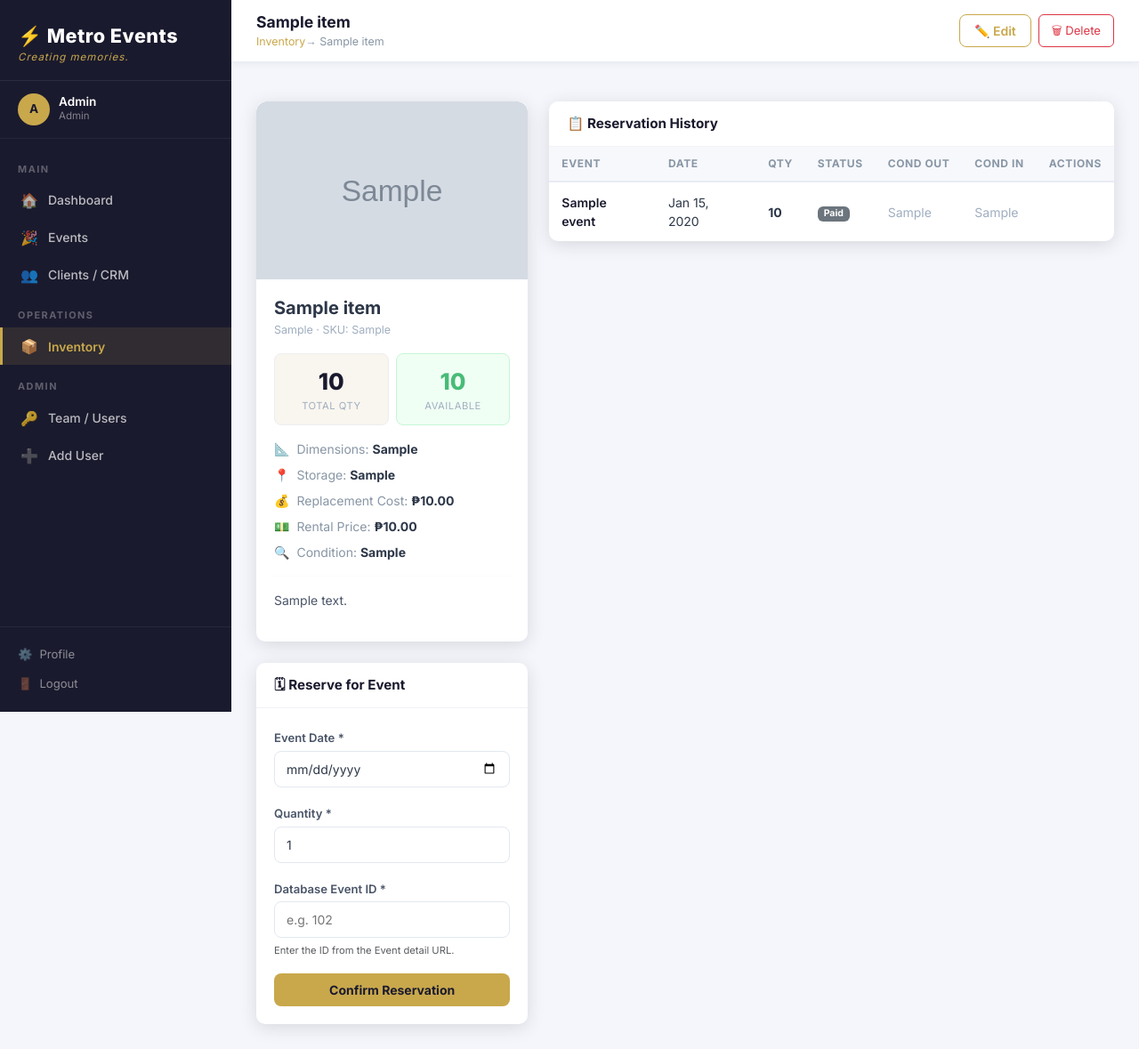
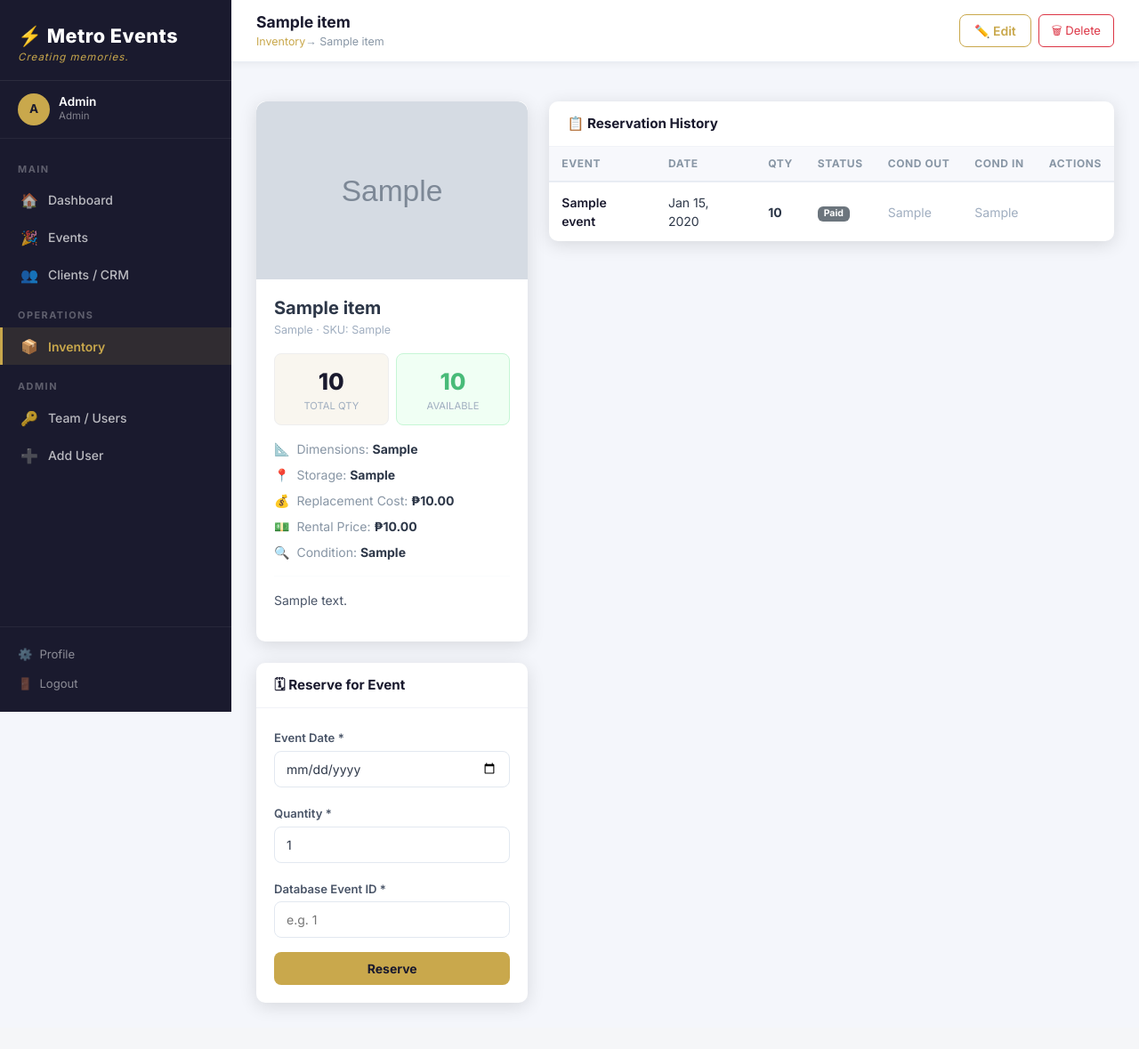
Before and after one commit to meisems/metroevents, a Flask app: page /inventory/1 in a window 1280 px wide. Shown: the whole page at 89% size. After the commit the page ends 1134 px from the top, so only its background shows below. Run offline with Flask 3, Linux system fonts and the light colour scheme; a user stored in the database is signed in; tables that the repository leaves empty hold one stand-in row (values such as "Sample post"); grey boxes marked "Sample" are stand-in pictures.

Commit message:
Update detail.html

```diff
--- a/templates/inventory/detail.html
+++ b/templates/inventory/detail.html
@@ -12,15 +12,13 @@
     ✏️ Edit
   </a>
 
-  {% if current_user.is_admin %}
   <form action="{{ url_for('inventory.delete_item', item_id=item.id) }}" method="POST"
-        onsubmit="return confirm('Permanently remove {{ item.name }} from inventory? This cannot be undone.');">
+        onsubmit="return confirm('Permanently remove {{ item.name }}?');">
     <input type="hidden" name="csrf_token" value="{{ csrf_token() }}" />
     <button type="submit" class="btn btn-outline-danger" style="padding: 8px 14px; font-size: 0.82rem;">
       🗑 Delete
     </button>
   </form>
-  {% endif %}
 </div>
 {% endblock %}
 
@@ -44,7 +42,7 @@
           <div class="col-6">
             <div style="background:#F9F6EF; border-radius:8px; padding:12px; text-align:center; border: 1px solid #eee;">
               <div style="font-size:1.6rem; font-weight:800; color:#1A1A2E;">{{ item.total_qty }}</div>
-              <div class="text-muted-sm" style="font-size: 0.7rem; text-transform: uppercase; letter-spacing: 0.5px;">Total Qty</div>
+              <div class="text-muted-sm" style="font-size: 0.7rem; text-transform: uppercase;">Total Qty</div>
             </div>
           </div>
           <div class="col-6">
@@ -52,7 +50,7 @@
               <div style="font-size:1.6rem; font-weight:800; color:{{ '#F56565' if item.available_qty == 0 else '#48BB78' }};">
                 {{ item.available_qty }}
               </div>
-              <div class="text-muted-sm" style="font-size: 0.7rem; text-transform: uppercase; letter-spacing: 0.5px;">Available</div>
+              <div class="text-muted-sm" style="font-size: 0.7rem; text-transform: uppercase;">Available</div>
             </div>
           </div>
         </div>
@@ -79,7 +77,7 @@
 
         {% if item.description %}
         <hr class="divider" />
-        <p style="font-size:.875rem; color:#4A5568; line-height: 1.5;">{{ item.description }}</p>
+        <p style="font-size:.875rem; color:#4A5568;">{{ item.description }}</p>
         {% endif %}
       </div>
     </div>
@@ -95,14 +93,13 @@
           </div>
           <div class="mb-3">
             <label class="me-form-label">Quantity *</label>
-            <input type="number" name="quantity" class="me-form-control" value="1" min="1" max="{{ item.total_qty }}" required />
+            <input type="number" name="quantity" class="me-form-control" value="1" min="1" required />
           </div>
           <div class="mb-3">
             <label class="me-form-label">Database Event ID *</label>
-            <input type="number" name="event_id" class="me-form-control" placeholder="e.g. 102" required />
-            <small class="text-muted" style="font-size: 0.7rem;">Enter the ID from the Event detail URL.</small>
+            <input type="number" name="event_id" class="me-form-control" placeholder="e.g. 1" required />
           </div>
-          <button type="submit" class="btn-gold w-100 justify-content-center">Confirm Reservation</button>
+          <button type="submit" class="btn-gold w-100 justify-content-center">Reserve</button>
         </form>
       </div>
     </div>
@@ -112,28 +109,19 @@
     <div class="me-card">
       <div class="me-card-header"><h5>📋 Reservation History</h5></div>
       <div class="me-card-body p-0">
-        <div class="table-responsive">
         <table class="me-table mb-0">
           <thead>
-              <tr>
-                <th>Event</th>
-                <th>Date</th>
-                <th>Qty</th>
-                <th>Status</th>
-                <th>Cond Out</th>
-                <th>Cond In</th>
-                <th class="text-end">Actions</th>
-              </tr>
+            <tr><th>Event</th><th>Date</th><th>Qty</th><th>Status</th><th>Cond Out</th><th>Cond In</th><th class="text-end">Actions</th></tr>
           </thead>
           <tbody>
             {% for r in reservations %}
             <tr>
               <td>
                 {% if r.event %}
-                  <a href="{{ url_for('events.detail', event_id=r.event.id, tab='inventory') }}" style="font-weight:600; color:#1A1A2E;">
+                <a href="{{ url_for('events.detail', event_id=r.event.id) }}" style="font-weight:600; color:#1A1A2E;">
                   {{ r.event.name }}
                 </a>
-                  {% else %}<span class="text-muted">Orphan Record</span>{% endif %}
+                {% else %}—{% endif %}
               </td>
               <td>{{ r.event_date|dateformat }}</td>
               <td><strong>{{ r.quantity }}</strong></td>
@@ -148,15 +136,15 @@
                 {% if r.status == 'reserved' %}
                 <form action="{{ url_for('inventory.checkout', res_id=r.id) }}" method="POST" class="d-inline">
                   <input type="hidden" name="csrf_token" value="{{ csrf_token() }}" />
-                    <input type="hidden" name="condition" value="{{ item.condition }}" />
+                  <input type="hidden" name="condition" value="good" />
                   <button class="btn btn-sm btn-outline-warning">Check Out</button>
                 </form>
                 {% elif r.status == 'checked_out' %}
                 <form action="{{ url_for('inventory.return_item', res_id=r.id) }}" method="POST" class="d-inline">
                   <input type="hidden" name="csrf_token" value="{{ csrf_token() }}" />
-                    <select name="condition" class="me-form-control d-inline p-1" style="width:85px; font-size:.7rem; height: auto;">
+                  <select name="condition" class="me-form-control d-inline p-1" style="width:80px; font-size:.7rem; height: auto;">
                     {% for c in conditions %}
-                      <option value="{{ c }}" {{ 'selected' if item.condition == c }}>{{ c|title }}</option>
+                    <option value="{{ c }}">{{ c|title }}</option>
                     {% endfor %}
                   </select>
                   <button class="btn btn-sm btn-outline-success ms-1">Return</button>
@@ -165,7 +153,7 @@
               </td>
             </tr>
             {% else %}
-              <tr><td colspan="7" class="text-center text-muted-sm py-5">No reservation history found for this item.</td></tr>
+            <tr><td colspan="7" class="text-center py-5 text-muted">No reservations yet.</td></tr>
             {% endfor %}
           </tbody>
         </table>
@@ -173,5 +161,4 @@
     </div>
   </div>
 </div>
-</div>
 {% endblock %}
```
Lines whose indentation alone changed are shown as unchanged.
